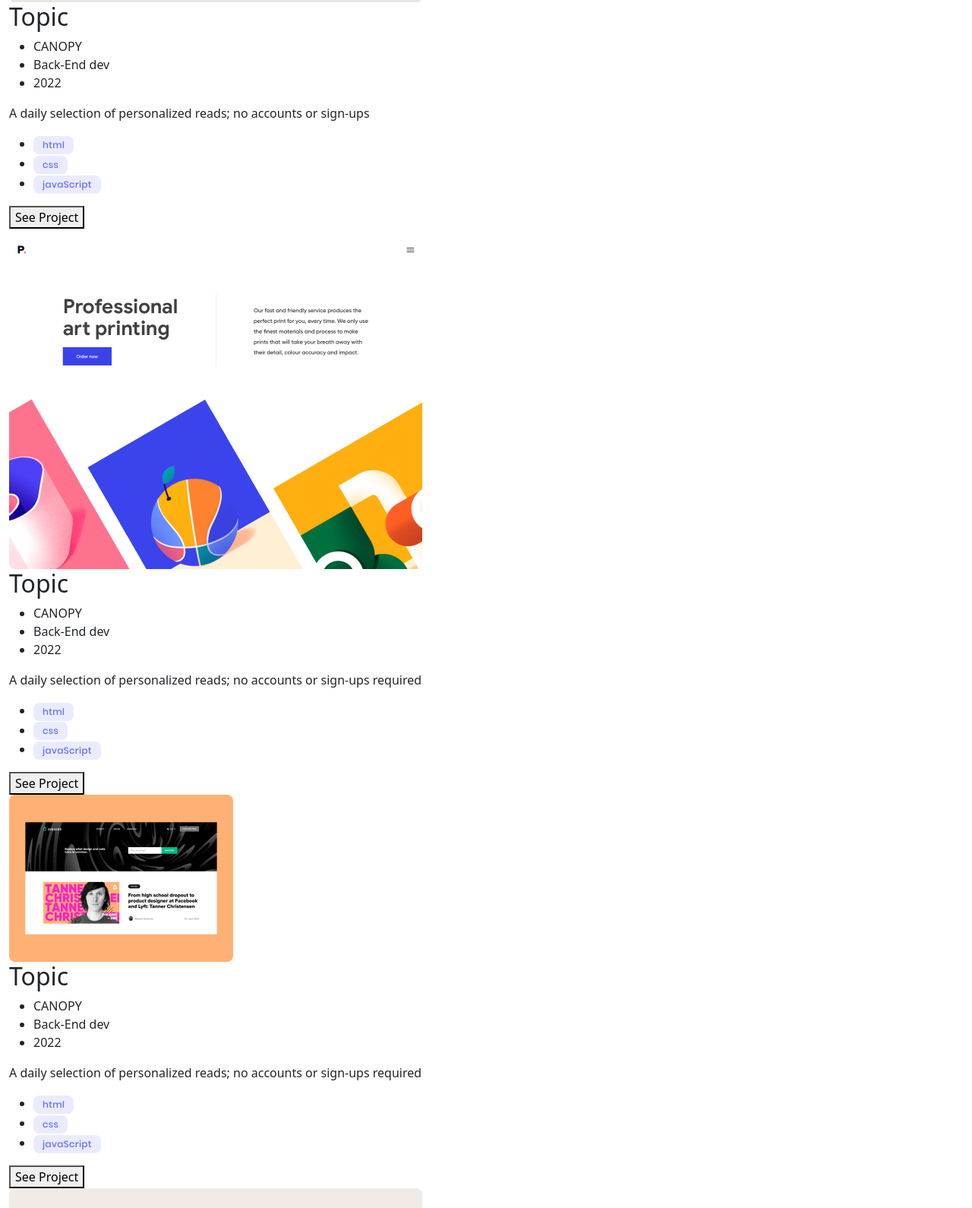
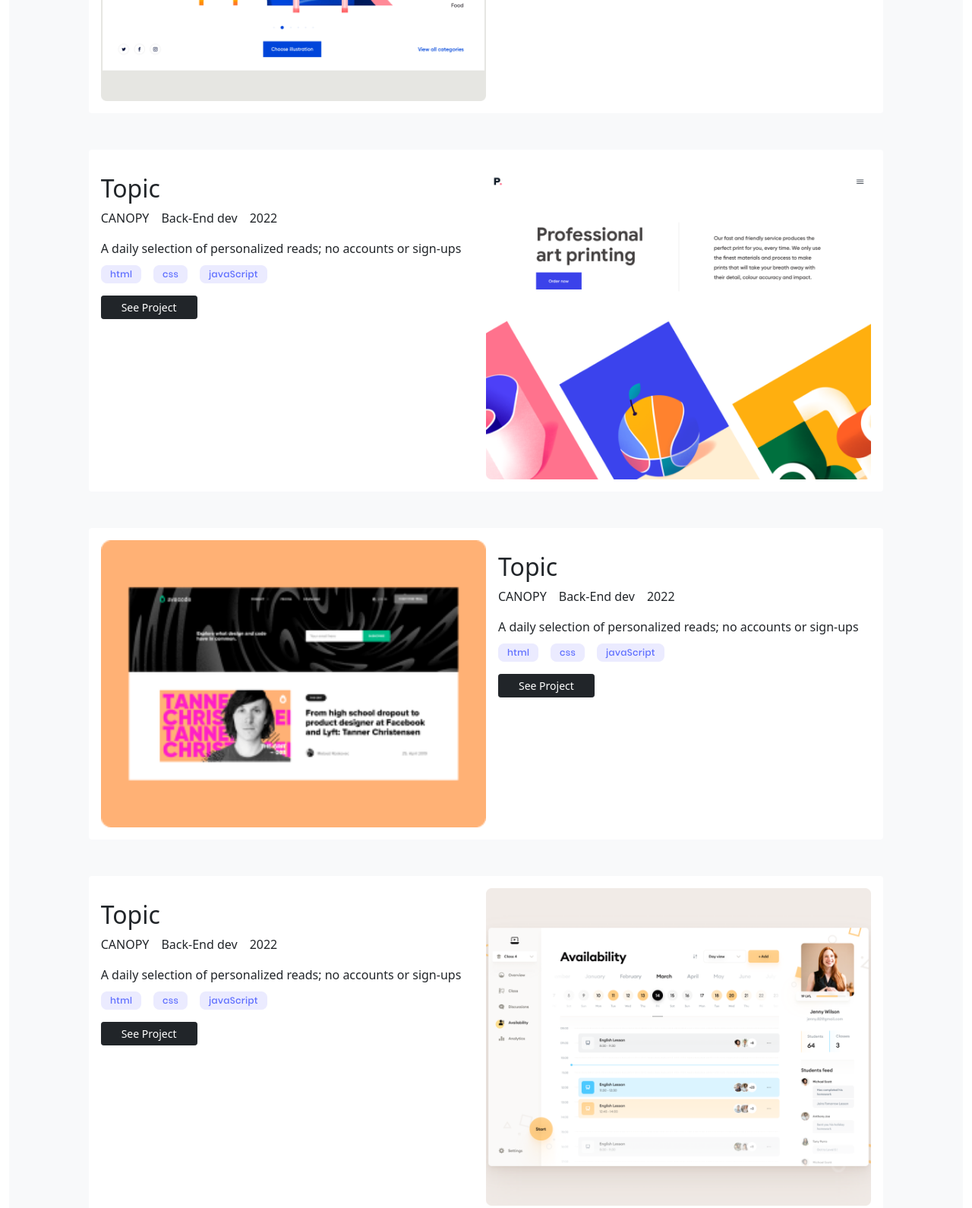
Before and after one commit to collinsmezie/Project-Portfolio-Bootstrap-version-, a plain HTML site: page index.html in a window 1280 px wide. Shown: the part 823-2413 px from the top of the page at 76% size. Drawn offline with nearby package versions, Linux system fonts and the light colour scheme.

Commit message:
Style project section with bootstrap

```diff
--- a/index.html
+++ b/index.html
@@ -16,7 +16,7 @@
     />
   </head>
   <body class="container-fluid">
-    <div id="introduction">
+    <div id="introduction" class="my-5">
       <header class="row">
         <ul class="col-sm-8">
           <li>
@@ -52,7 +52,7 @@
         <br />
         <br />
         <br />
-        <ul class="nav justify-content-start d-inline-flex" id="ul">
+        <ul class="nav justify-content-start d-inline-flex" >
           <li class="me-3">
             <a href="#"><img src="media/twitter.svg" alt="twitter" /></a>
           </li>
@@ -72,109 +72,96 @@
       </div>
     </div>
 
-    <div id="projects-section">
-      <div id="projects">
-
-        <img id="img" src="media/SnapshootPortfolio1.png" alt="media-picture" />
-
-        <div id="content">
-          <h2>Topic</h2>
-          <ul id="data">
-            <li id="canopy">CANOPY</li>
-            <li id="list-item text">Back-End dev</li>
-            <li id="list-item text">2022</li>
+    <div id="projects-section" class="mw-100 my-5 py-5 bg-light">
+      <div class="p-3 rounded col-10 m-auto mb-5 d-flex bg-white">
+        <img class="col-sm-6" src="media/SnapshootPortfolio1.png" alt="media-picture" />
+        <div class="ms-3 mt-3 col-sm-6 d-flex flex-column">
+          <h2 class="mb-2">Topic</h2>
+          <ul class="nav d-inline-flex mb-3">
+            <li class="me-3">CANOPY</li>
+            <li class="me-3">Back-End dev</li>
+            <li class="me-3">2022</li>
           </ul>
 
-          <p>
+          <p class="mb-2">
             A daily selection of personalized reads; no accounts or sign-ups
           </p>
 
-          <ul>
-            <li id="html-btn"><img src="media/html.png" alt="html" /></li>
-            <li id="html-btn"><img src="media/css.png" alt="css" /></li>
-            <li id="html-btn"><img src="media/Js.png" alt="javaScript"></li>
+          <ul class="nav d-inline-flex mb-3">
+            <li class="me-3"><img src="media/html.png" alt="html" /></li>
+            <li class="me-3"><img src="media/css.png" alt="css" /></li>
+            <li class="me-3"><img src="media/Js.png" alt="javaScript"></li>
           </ul>
-          <button type="button" id="big-btn">See Project</button>
+          <button class="btn btn-dark w-25 btn-sm" type="button">See Project</button>
         </div>
 
       </div>
-      <div id="projects swap">
 
-          <img id="img" src="media/SnapshootPortfolio2.png" alt="picture" />
+      <div class="p-3 rounded col-10 m-auto mb-5 d-flex flex-row-reverse bg-white">
+        <img class="col-sm-6" src="media/SnapshootPortfolio2.png" alt="picture" />
+        <div class="ms-3 mt-3 col-sm-6 d-flex flex-column">
+          <h2 class="mb-2">Topic</h2>
+          <ul class="nav d-inline-flex mb-3">
+            <li class="me-3">CANOPY</li>
+            <li class="me-3">Back-End dev</li>
+            <li class="me-3">2022</li>
+          </ul>
 
-        <div id="content">
-          <h2>Topic</h2>
-          <ul id="data">
-            <li id="canopy">CANOPY</li>
-            <li id="list-item text">Back-End dev</li>
-            <li id="list-item text">2022</li>
-          </ul>
-          <p>
+          <p class="mb-2">
             A daily selection of personalized reads; no accounts or sign-ups
-            required
           </p>
 
-          <ul>
-            <li id="html-btn"><img src="media/html.png" alt="html" /></li>
-            <li id="html-btn"><img src="media/css.png" alt="css" /></li>
-            <li id="html-btn">
-              <img src="media/Js.png" alt="javaScript" />
-            </li>
+          <ul class="nav d-inline-flex mb-3">
+            <li class="me-3"><img src="media/html.png" alt="html" /></li>
+            <li class="me-3"><img src="media/css.png" alt="css" /></li>
+            <li class="me-3"><img src="media/Js.png" alt="javaScript"></li>
           </ul>
-          <button type="button" id="big-btn">See Project</button>
+          <button class="btn btn-dark w-25 btn-sm" type="button">See Project</button>
         </div>
       </div>
-      <div id="projects">
+      <div class="p-3 rounded col-10 m-auto mb-5 d-flex bg-white">
+        <img class="col-sm-6" src="media/picture3.png" alt="picture" />
+        <div class="ms-3 mt-3 col-sm-6 d-flex flex-column">
+          <h2 class="mb-2">Topic</h2>
+          <ul class="nav d-inline-flex mb-3">
+            <li class="me-3">CANOPY</li>
+            <li class="me-3">Back-End dev</li>
+            <li class="me-3">2022</li>
+          </ul>
 
-          <img id="img" src="media/picture3.png" alt="picture" />
-
-        <div id="content">
-          <h2>Topic</h2>
-          <ul id="data">
-            <li id="canopy">CANOPY</li>
-            <li id="list-item text">Back-End dev</li>
-            <li id="list-item text">2022</li>
-          </ul>
-          <p>
+          <p class="mb-2">
             A daily selection of personalized reads; no accounts or sign-ups
-            required
           </p>
 
-          <ul>
-            <li id="html-btn"><img src="media/html.png" alt="html" /></li>
-            <li id="html-btn"><img src="media/css.png" alt="css" /></li>
-            <li id="html-btn">
-              <img src="media/Js.png" alt="javaScript" />
-            </li>
+          <ul class="nav d-inline-flex mb-3">
+            <li class="me-3"><img src="media/html.png" alt="html" /></li>
+            <li class="me-3"><img src="media/css.png" alt="css" /></li>
+            <li class="me-3"><img src="media/Js.png" alt="javaScript"></li>
           </ul>
-          <button type="button" id="big-btn">See Project</button>
+          <button class="btn btn-dark w-25 btn-sm" type="button">See Project</button>
         </div>
 
       </div>
-      <div id="projects swap">
+      <div class="p-3 rounded col-10 m-auto mb-5 d-flex flex-row-reverse bg-white">
+        <img class="col-sm-6" src="media/SnapshootPortfolio4.png" alt="picture" />
+        <div class="ms-3 mt-3 col-sm-6 d-flex flex-column">
+          <h2 class="mb-2">Topic</h2>
+          <ul class="nav d-inline-flex mb-3">
+            <li class="me-3">CANOPY</li>
+            <li class="me-3">Back-End dev</li>
+            <li class="me-3">2022</li>
+          </ul>
 
-          <img id="img" src="media/SnapshootPortfolio4.png" alt="picture" />
-
-        <div id="content">
-          <h2>Topic</h2>
-          <ul id="data">
-            <li id="canopy"><div>CANOPY</div></li>
-            <li id="list-item text">Back-End dev</li>
-            <li id="list-item text">2022</li>
-          </ul>
-          <p>
+          <p class="mb-2">
             A daily selection of personalized reads; no accounts or sign-ups
-            required
           </p>
 
-          <ul>
-            <li id="html-btn"><img src="media/html.png" alt="html" /></li>
-            <li id="html-btn"><img src="media/css.png" alt="css" /></li>
-            <li id="html-btn">
-              <img src="media/Js.png" alt="javaScript" />
-            </li>
+          <ul class="nav d-inline-flex mb-3">
+            <li class="me-3"><img src="media/html.png" alt="html" /></li>
+            <li class="me-3"><img src="media/css.png" alt="css" /></li>
+            <li class="me-3"><img src="media/Js.png" alt="javaScript"></li>
           </ul>
-          <button type="button" id="big-btn">See Project</button>
+          <button class="btn btn-dark w-25 btn-sm" type="button">See Project</button>
         </div>
 
       </div>
@@ -193,7 +180,7 @@
       <a href="#">LET'S CONNECT</a>
       <br />
       <br />
-      <ul id="ul">
+      <ul >
         <li>
           <a href="#"><img src="media/github.svg" alt="github" /></a>
         </li>
```
